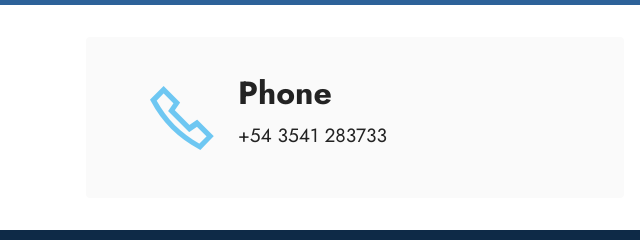
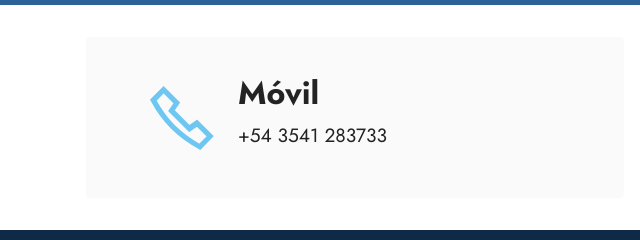
Before and after one commit to Amadeo-G/AG-Soluciones-Web, a plain HTML site: page index.html in a window 1280 px wide. Shown: the part 4782-5022 px from the top of the page, 0-640 px from the left. Drawn offline with Linux system fonts and the light colour scheme; files whose address does not match are found by name.

Commit message:
Pequeña modificación

```diff
--- a/index.html
+++ b/index.html
@@ -507,7 +507,7 @@
                         </div>
                         <div class="text-wrapper">
                             <h6 class="card-title mbr-fonts-style mb-1 display-5">
-                                <strong>Phone</strong>
+                                <strong>Móvil</strong>
                             </h6>
                             <p class="mbr-text mbr-fonts-style display-7">+54 3541 283733</p>
                         </div>
```
